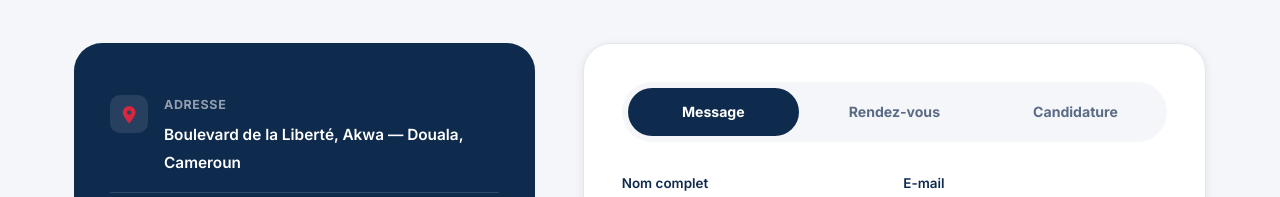
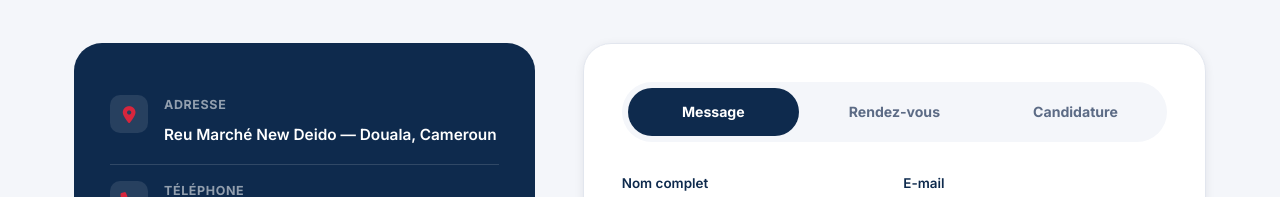
Before and after one commit to drdouff/teamglobalsolutions, a plain HTML site: page index.html in a window 1280 px wide. Shown: the part 7420-7617 px from the top of the page. Drawn offline with Linux system fonts and the light colour scheme.

Commit message:
Update contact address in index.html

```diff
--- a/index.html
+++ b/index.html
@@ -654,7 +654,7 @@
         <div class="contact-info-card">
           <div class="contact-row">
             <i class="fa-solid fa-location-dot"></i>
-            <div><strong data-fr="Adresse" data-de="Adresse">Adresse</strong><span class="val" data-fr="Boulevard de la Liberté, Akwa — Douala, Cameroun" data-de="Boulevard de la Liberté, Akwa — Douala, Kamerun">Boulevard de la Liberté, Akwa — Douala, Cameroun</span></div>
+            <div><strong data-fr="Adresse" data-de="Adresse">Adresse</strong><span class="val" data-fr="Reu Marché New Deido — Douala, Cameroun" data-de="Reu Marché New Deido — Douala, Kamerun">Reu Marché New Deido — Douala, Cameroun</span></div>
           </div>
           <div class="contact-row">
             <i class="fa-solid fa-phone"></i>
```
